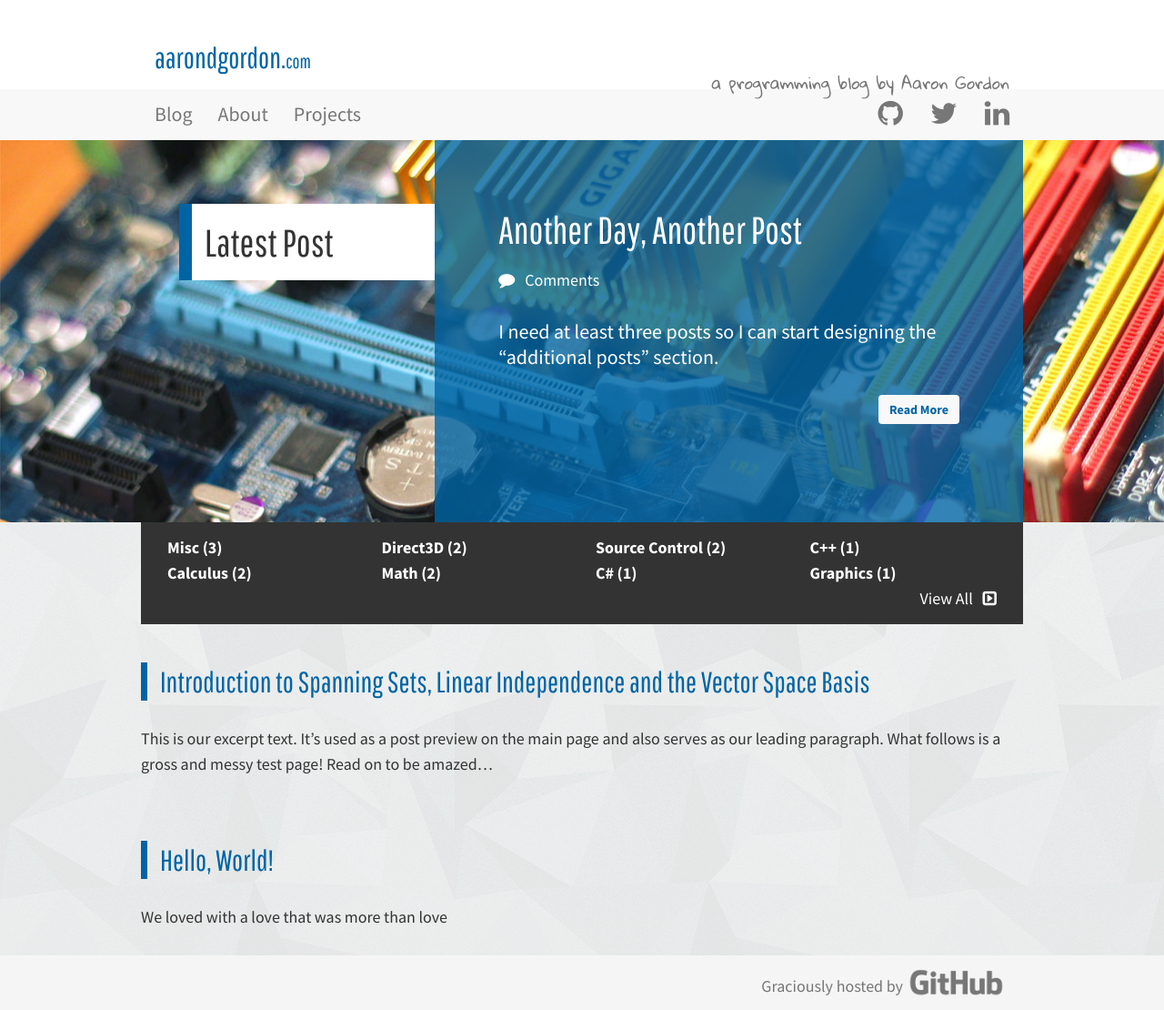
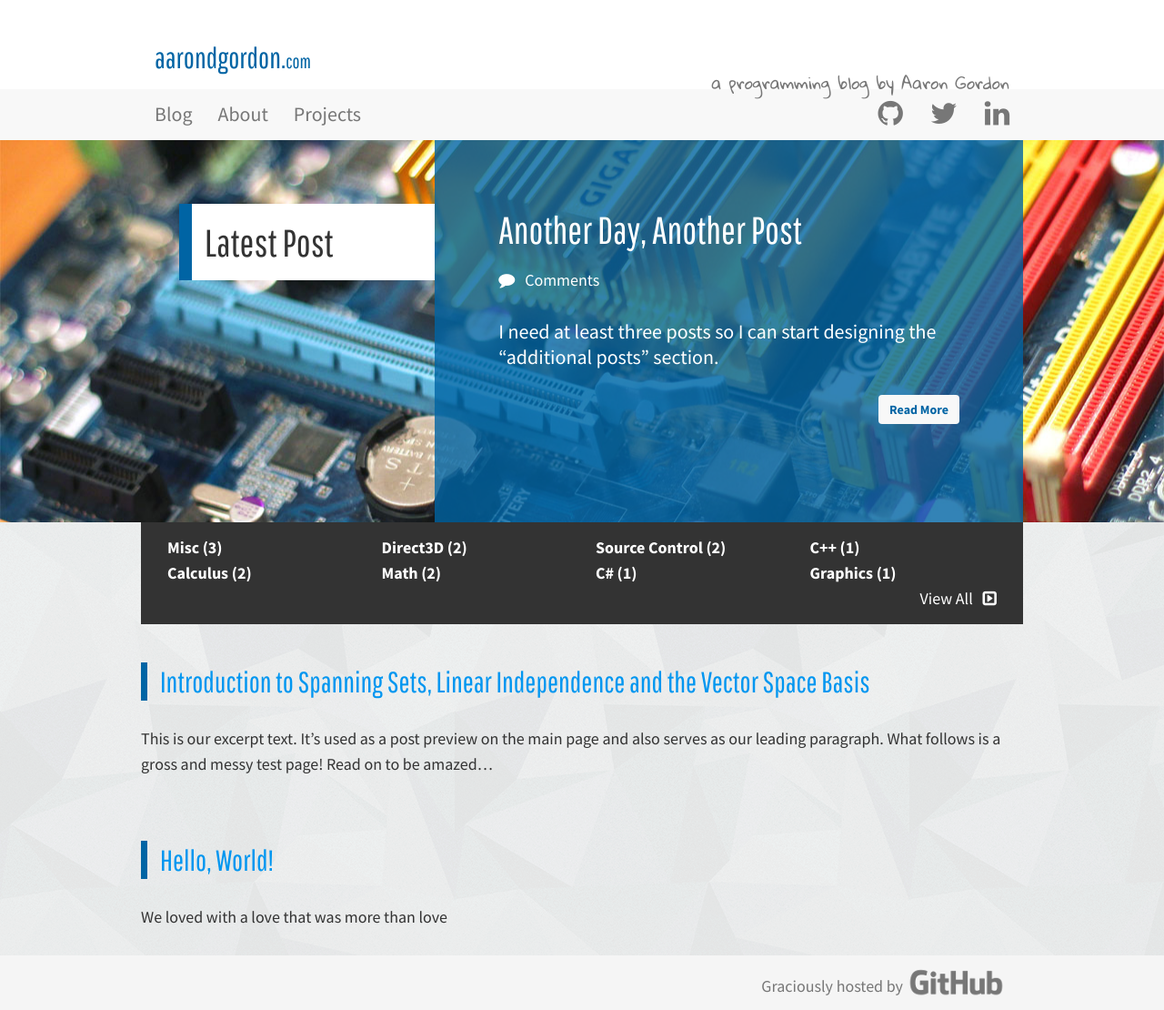
Before and after one commit to aarondgordon/aarondgordon.github.io, a Jekyll site: the page built from index.md, in a window 1280 px wide. Shown: the whole page at 91% size. Built offline with Jekyll 4.4.1, drawn with Linux system fonts in a browser that asks for light colours; nearby versions of some CDN libraries; comment, search, counter and statistics services are not loaded.

Commit message:
Update layout.css

```diff
--- a/assets/css/layout.css
+++ b/assets/css/layout.css
@@ -288,12 +288,15 @@ small, .font_small {
 }
 
 a {
-  color: #0064a4;
+  color: #0096f0;
   text-decoration: none;
 }
 
+a:visited {
+  color: #0064a4;
+}
+
 a:hover, a:active {
-  color: #0064a4;
   text-decoration: underline;
 }
 
```
